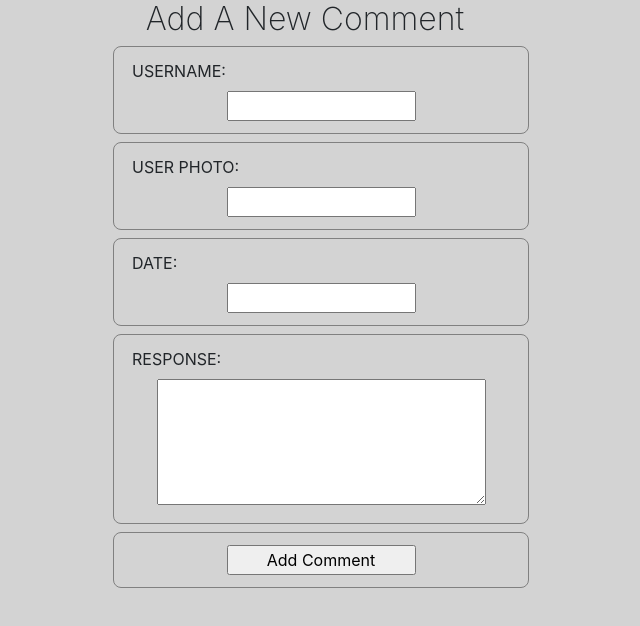
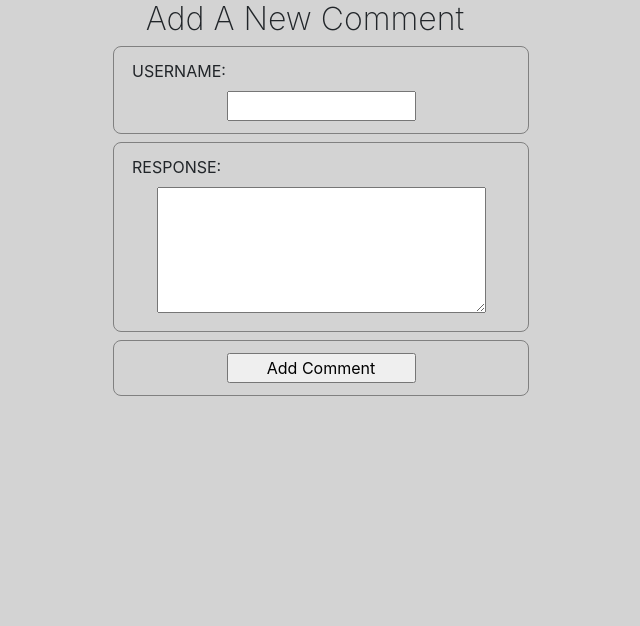
Before and after one commit to JordanAclarke/zip-application, a React (Create React App) app in the folder client/: page /comments/new in a window 1280 px wide. Shown: the top 626 px of the page, without its empty margins (335-975 px from the left). Built offline with nearby package versions, Linux system fonts and the light colour scheme.

Commit message:
image-placeholder

```diff
--- a/client/package.json
+++ b/client/package.json
@@ -10,6 +10,7 @@
     "react": "^16.9.0",
     "react-bootstrap": "^1.0.0-beta.11",
     "react-dom": "^16.9.0",
+    "react-graceful-image": "^1.2.9",
     "react-html5video": "^2.5.1",
     "react-image": "^2.1.3",
     "react-router-dom": "^5.0.1",
--- a/client/src/components/Category.js
+++ b/client/src/components/Category.js
@@ -3,6 +3,7 @@ import axios from 'axios'
 import { Redirect, Link } from 'react-router-dom'
 import NewPostForm from '../components/NewPostForm'
 import {Navbar, Nav, NavDropdown, Card, Button} from 'react-bootstrap';
+import Image from 'react-graceful-image'
 const navBar = {backgroundColor: 'azure'};
 export default class Category extends Component {
     state = {
@@ -66,28 +67,22 @@ export default class Category extends Component {
         let postList = this.state.posts.map((post) => {
             return (
                 <Link to={`/posts/${post.id}/`}>
-                    {/* <Card className="text-center">
-                    <Card.Header>{post.username}</Card.Header>
+                    <div className="position"></div>
+                        <Card>
+                        <Card.Header>
+                        </Card.Header>
                         <Card.Body>
                             <Card.Title>{post.title}</Card.Title>
                             <Card.Text>
                             {post.text}
                             </Card.Text>
+                            <Card.Header>
+                            Posted On: {post.date}
+                        </Card.Header>
                             <Button variant="primary">View Post</Button>
                         </Card.Body>
-                    <Card.Footer className="text-muted">Posted On:{post.date}</Card.Footer>
-                    </Card> */}
-                    <div className="position">
-                    <Card border="warning" text="black" style={{ width: '18rem' }}>
-                    <Card.Header>{post.username}</Card.Header>
-                    <Card.Body>
-                    <Card.Title>{post.title}</Card.Title>
-                    <Card.Text>
-                        {post.date}
-                    </Card.Text>
-                    </Card.Body>
                         </Card>
-                </div>
+
                 </Link>
             )
         })
@@ -150,23 +145,26 @@ export default class Category extends Component {
                     <div>
                         <h2>{this.state.category.cate_title}</h2>
                         <p>Description:{this.state.category.description}</p>
-                        <img src={this.state.category.photo_url} alt="⚡"  height='500' width='500' />
+                        <Image src={this.state.category.photo_url} alt="⚡" placeholderColor="gold" height='300' width='400' />
                         <div>
-                        <Button variant="warning" onClick = {this.toggleCategoryEditForm}>Edit Category</Button>
+                        <Button variant="success" onClick = {this.toggleCategoryEditForm}>Edit Category</Button>
                         <Button variant="danger" onClick={this.handleDeleteCategory}>Delete Category</Button>
                         </div>
                         <h3>{this.state.category.cate_title} Posts:</h3>
-                        <div className='position1'>{postList} </div>
+                        <Link
+                        to={{pathname: `/categories/${this.props.match.params.id}/posts/new`, state: {category: this.state.category.id}}}>
+                            Add A New Post
+                        </Link>
+                        <div className='position1'>
+                        {postList}
+                        </div>
 
                         {/* <NewPostForm match={this.props.match} /> */}
                         {/* <Link
                         to={{pathname: '/posts/new', state: {category: this.state.category.id}}}>
                             Add A New Post
                         </Link> */}
-                        <Link
-                        to={{pathname: `/categories/${this.props.match.params.id}/posts/new`, state: {category: this.state.category.id}}}>
-                            Add A New Post
-                        </Link>
+
 
                     </div>
                 }
--- a/client/src/components/CategoryList.js
+++ b/client/src/components/CategoryList.js
@@ -3,6 +3,7 @@ import { Link } from 'react-router-dom'
 import axios from 'axios'
 import {Navbar, Nav, NavDropdown, Card, Button} from 'react-bootstrap';
 import Img from 'react-image'
+import Image from 'react-graceful-image'
 const navBar = {backgroundColor: 'azure'};
 const myComponent = <img src="https://res.cloudinary.com/teepublic/image/private/s--eiJpaZjz--/t_Resized%20Artwork/c_fit,g_north_west,h_954,w_954/co_191919,e_outline:35/co_191919,e_outline:inner_fill:35/co_ffffff,e_outline:35/co_ffffff,e_outline:inner_fill:35/co_bbbbbb,e_outline:3:1000/c_mpad,g_center,h_1260,w_1260/b_rgb:eeeeee/c_limit,f_jpg,h_630,q_90,w_630/v1493344513/production/designs/1533556_1.jpg" />
 export default class CategoryList extends Component {
@@ -28,7 +29,7 @@ export default class CategoryList extends Component {
                 <Link to ={`/categories/${category.id}/`} className="inline">
                     <div className="position">
                     <Card style={{ width: '18rem' }}>
-                        <Card.Img variant="top" src={category.photo_url} alt="⚡" />
+                        <Image src={category.photo_url} alt="⚡" placeholderColor="gold" height="200"/>
                         <Card.Body>
                             <Card.Title>{category.cate_title}</Card.Title>
                             <Card.Text>
--- a/client/src/components/Comment.js
+++ b/client/src/components/Comment.js
@@ -45,8 +45,7 @@ export default class Comment extends Component {
                     </Nav>
                 </Navbar.Collapse>
                 </Navbar>
-                <h1>Hello World</h1>
-                <h2>{this.state.comment.username}</h2>
+                <h2>Username: {this.state.comment.username}</h2>
                 <p>{this.state.comment.response}</p>
                 <button onClick={this.handleDeleteComment}>Delete Comment</button>
             </div>
--- a/client/src/components/NewCommentForm.js
+++ b/client/src/components/NewCommentForm.js
@@ -64,27 +64,6 @@ export default class NewCommentForm extends Component {
                     />
                     </div>
 
-                    <div className="txtb">
-                    <label htmlFor='comment-user-photo'>User Photo:</label>
-                    <input
-                    type='text'
-                    name='user_photo'
-                    id='comment-user-photo'
-                    onChange={this.handleChange}
-                    value={this.state.newComment.user_photo}
-                    />
-                    </div>
-
-                    <div className="txtb">
-                    <label htmlFor='comment-date'>Date:</label>
-                    <input
-                    type='text'
-                    name='date'
-                    id='comment-date'
-                    onChange={this.handleChange}
-                    value={this.state.newComment.date}
-                    />
-                    </div>
 
                     <div className="txtb">
                     <label htmlFor='comment-response'>Response:</label>
--- a/client/src/components/NewPostForm.js
+++ b/client/src/components/NewPostForm.js
@@ -77,29 +77,6 @@ export default class NewPostForm extends Component {
                         </div>
 
                         <div>
-                        <label htmlFor="post-user-photo">Profile Photo:</label>
-                        <input
-                        type='text'
-                        name='user_photo'
-                        id='post-user-photo'
-                        onChange={this.handleChange}
-                        value={this.state.newPost.user_photo}
-                        />
-                        </div>
-
-                        {/* <div>
-                        <label htmlFor="post-date">Date:</label>
-                        <input
-                        type='text'
-                        name='date'
-                        id='post-date'
-                        onChange={this.handleChange}
-                        value={this.state.newPost.date}
-                        />
-                        </div> */}
-
-
-                        <div>
                         <label htmlFor="post-title">Post Title:</label>
                         <input
                         type='text'
--- a/client/src/components/Post.js
+++ b/client/src/components/Post.js
@@ -3,6 +3,7 @@ import axios from 'axios';
 import { Link, Redirect } from 'react-router-dom'
 import NewCommentForm from '../components/NewCommentForm'
 import {Navbar, Nav, NavDropdown, Card, Button, ListGroup} from 'react-bootstrap';
+import Image from 'react-graceful-image'
 export default class Post extends Component {
     state = {
         post: {},
@@ -72,13 +73,12 @@ export default class Post extends Component {
 
                                 <Card>
                 <Card.Header as="h5">{this.state.post.username}</Card.Header>
-                <Card.Img variant="top" src={this.state.post.user_photo} />
                 <Card.Body>
                     <Card.Title>{this.state.post.title}</Card.Title>
                     <Card.Text>
                     {this.state.post.text}
                     </Card.Text>
-                    <Card.Img variant="top" src={this.state.post.text_photo} />
+                    <Image src={this.state.post.text_photo} />
                     <div>
                     <button onClick={this.handleDeletePost}>Delete Post</button>
                     </div>
--- a/client/src/index.css
+++ b/client/src/index.css
@@ -82,6 +82,7 @@ code {
 .position1 {
   display: flex;
   flex-direction: row;
+
   flex-wrap: wrap;
   justify-content: center;
   align-items: center;
@@ -95,7 +96,7 @@ code {
   margin-left: 35%;
 }
 
- .comment-header {
+.comment-header {
   text-align: center;
   font-weight: 200;
 }
```
Also changed, not shown: 1 other file (tests, documents, lock files or other folders). Lines whose indentation alone changed are shown as unchanged.
